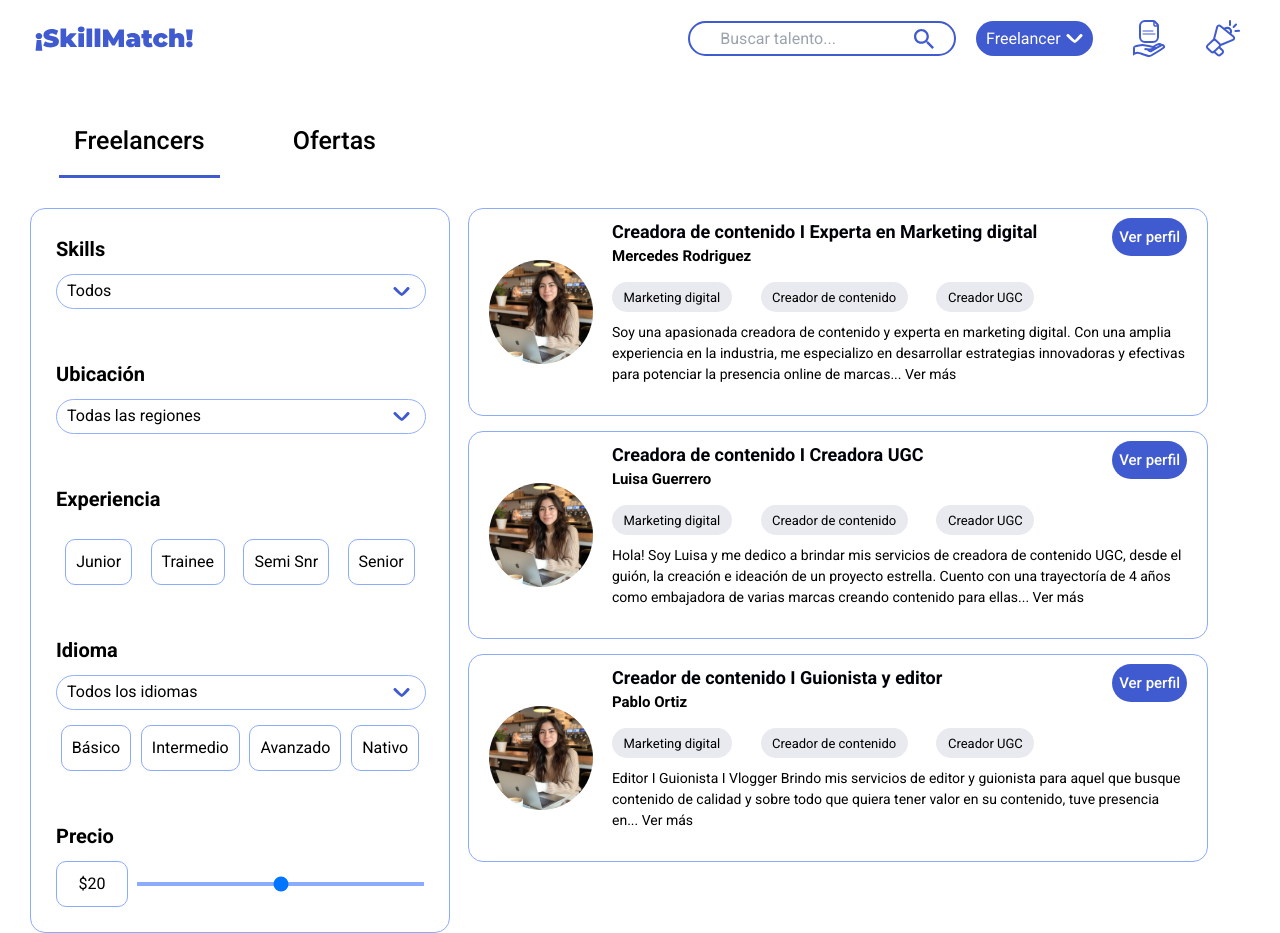
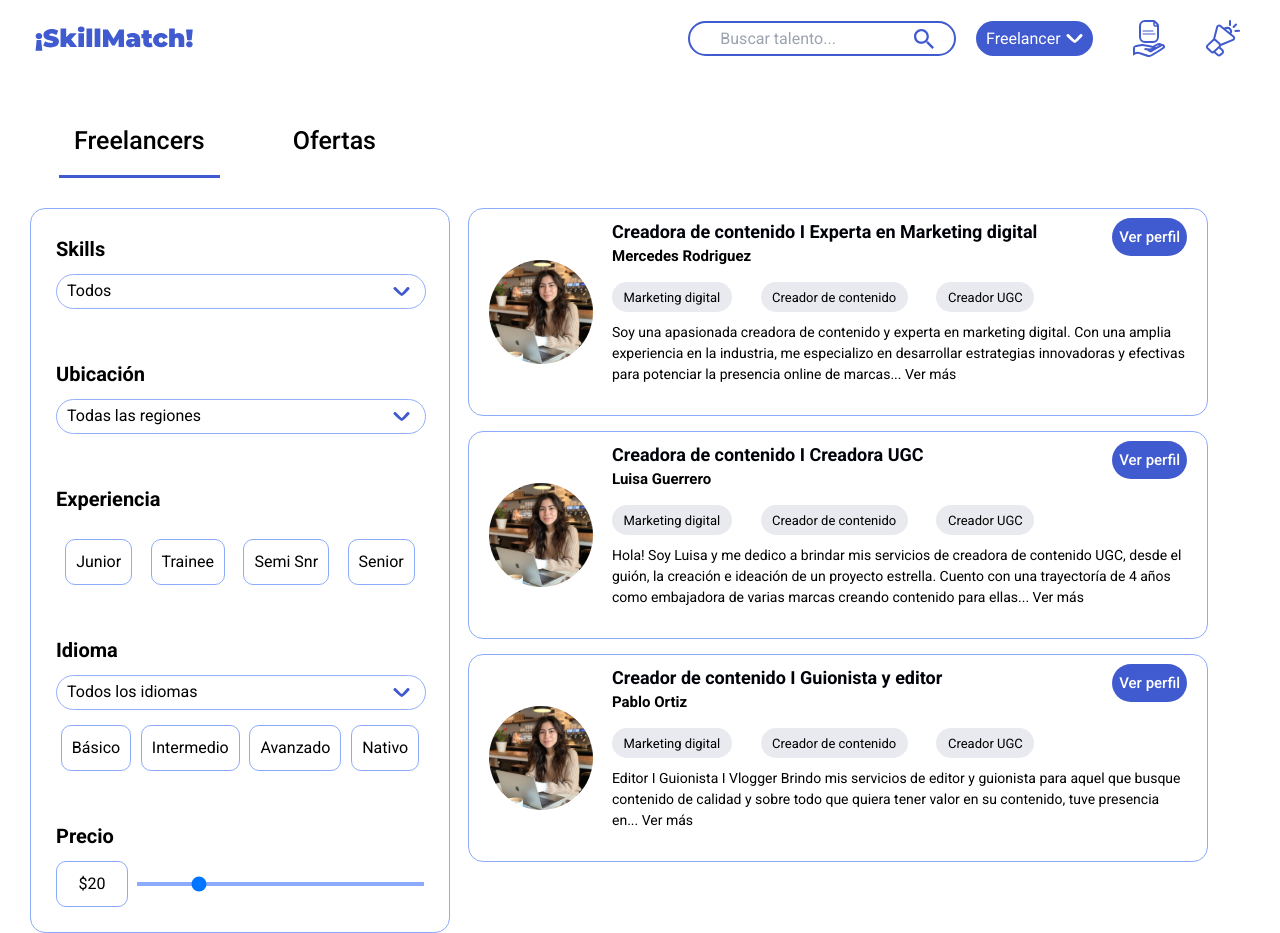
Before and after one commit to No-Country-simulation/s16-15-t-php-react, a React (Vite) app in the folder Frontend/: page /browser in a window 1280 px wide. Built offline with nearby package versions, Linux system fonts and the light colour scheme.

Commit message:
add functionality to range input in BrowserFilters

```diff
--- a/Frontend/src/components/filters/BrowserFilters.jsx
+++ b/Frontend/src/components/filters/BrowserFilters.jsx
@@ -1,8 +1,11 @@
+import { useState } from 'react'
 import styles from '../../styles/browserFilters.module.css'
 import Select from '../select/Select'
 import PropTypes from 'prop-types'
 
 const BrowserFilters = ({ activeTab }) => {
+  const [price, setPrice] = useState(20);
+
   const skills = [
     {value: "todos", label: "Todos"},
     {value: "programador", label: "Programador"},
@@ -88,8 +91,8 @@ const BrowserFilters = ({ activeTab }) => {
           <h2 className={styles.filtersTitle}>Precio</h2>
           {/* temporario */}
           <div className={styles.rangeContainer}>
-            <div className={styles.price}>$20</div>
-            <input type="range" className={styles.range} />
+            <div className={styles.price}>${price}</div>
+            <input type="range" className={styles.range} value={price} onChange={(e) => setPrice(e.target.value)} />
           </div>
         </section>
         {activeTab === 'ofertas' && (
```
